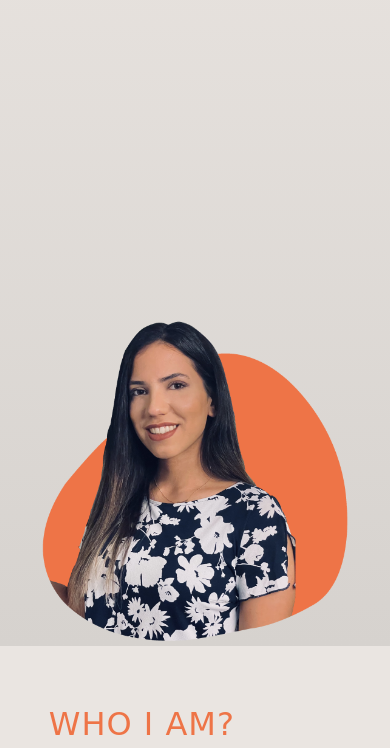
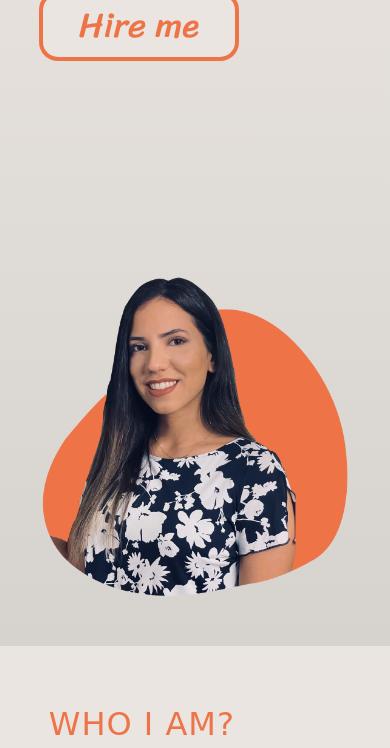
Before and after one commit to Parisa7422/Portfolio, a website: page index.html in a window 390 px wide. Shown: the part 198-946 px from the top of the page. Drawn offline with nearby package versions, Linux system fonts and the light colour scheme; a web font is replaced by a local one.

Commit message:
Fix header padding

```diff
--- a/public/css/styles.css
+++ b/public/css/styles.css
@@ -113,12 +113,12 @@ nav {
     background: linear-gradient(to top, #D6D2CE, var(--clr-primary-200));
     width: 100%;
     height: 100vh;
+    padding-top: 10%;
 }
 
 #introduce {
     width: 80%;
     height: 100%;
-    padding-top: 3%;
     display: flex;
     margin: auto;
     align-items: center;
@@ -409,12 +409,9 @@ textarea:focus~label {
         top: 50%;
         transform: translate(-3%, -50%);
         cursor: pointer;
-
-
     }
 
     nav {
-        position: fixed;
         width: 100%;
         height: 10vh;
 
@@ -477,11 +474,12 @@ textarea:focus~label {
     /* INTRODUCE */
     #introduce {
         flex-direction: column;
-        padding-top: 10%;
     }
 
     .intro-text {
         margin-right: auto;
+        width: 100%;
+        padding-top: 20%;
     }
 
 
@@ -489,6 +487,10 @@ textarea:focus~label {
     .intro-text h1 {
         font-size: 2.3em;
 
+    }
+
+    .intro-img {
+        flex: 1;
     }
 
     .intro-img img {
```
Also changed, not shown: index.html (+1 -0 lines).
